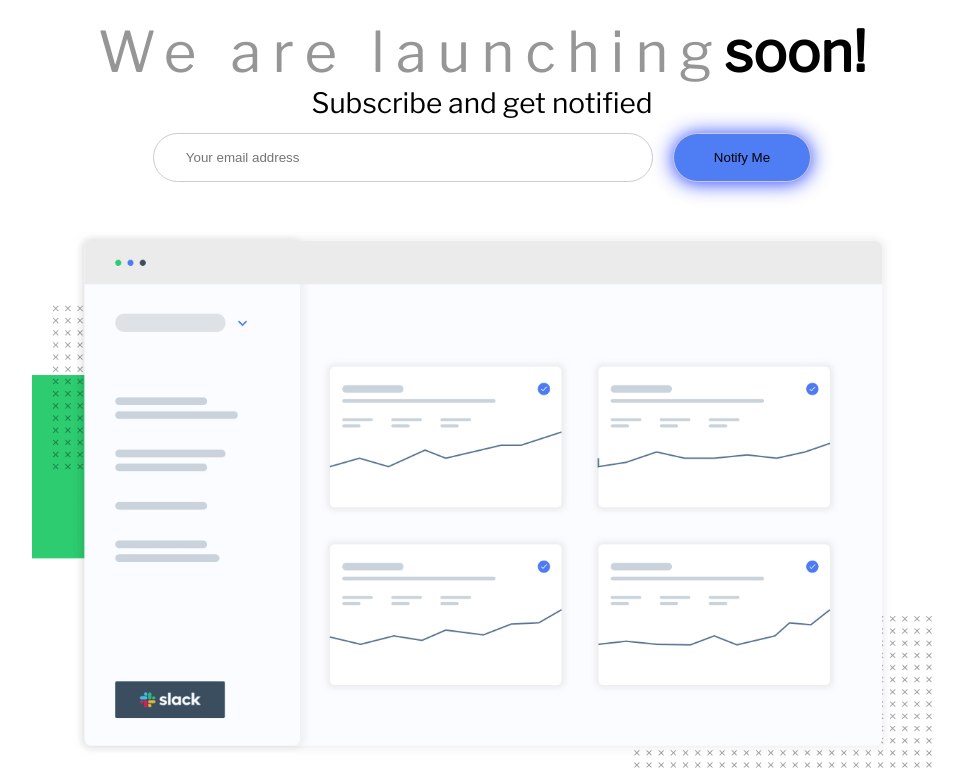
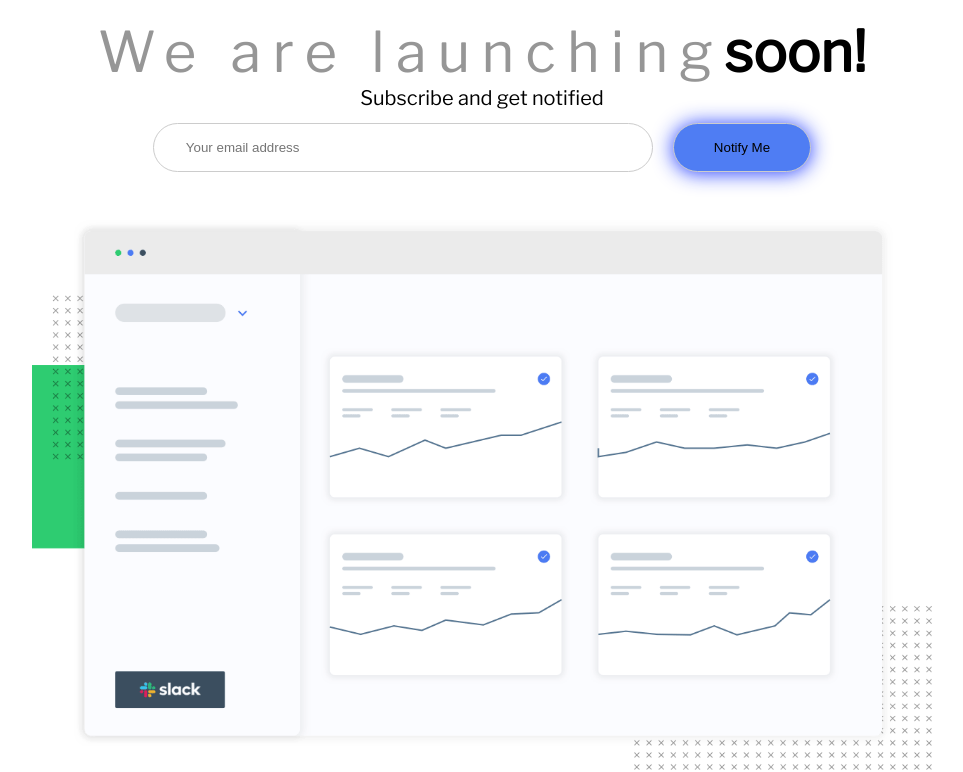
Before and after one commit to harsh72835/png-coming-soon, a plain HTML site: page index.html in a window 1280 px wide. Shown: the part 77-849 px from the top of the page, without its empty margins (158-1121 px from the left). Drawn offline with nearby package versions, Linux system fonts and the light colour scheme.

Commit message:
final commit

```diff
--- a/index.css
+++ b/index.css
@@ -17,6 +17,9 @@ body {
 .heading {
   font-size: 28px;
   margin-top: 1rem;
+}
+.heading__text {
+  font-size: 20px;
 }
 span {
   color: hsl(0, 0%, 59%);
```
